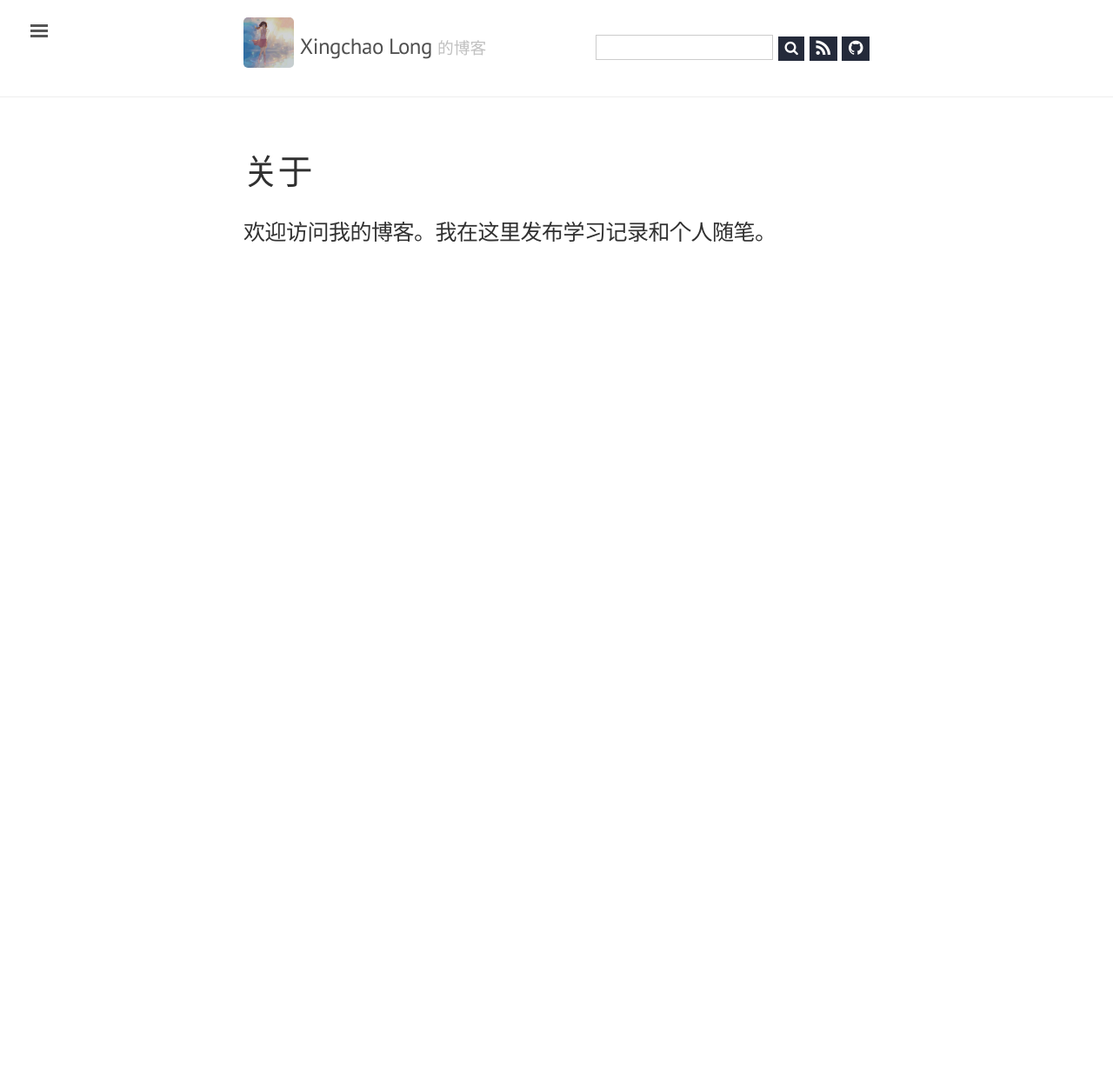
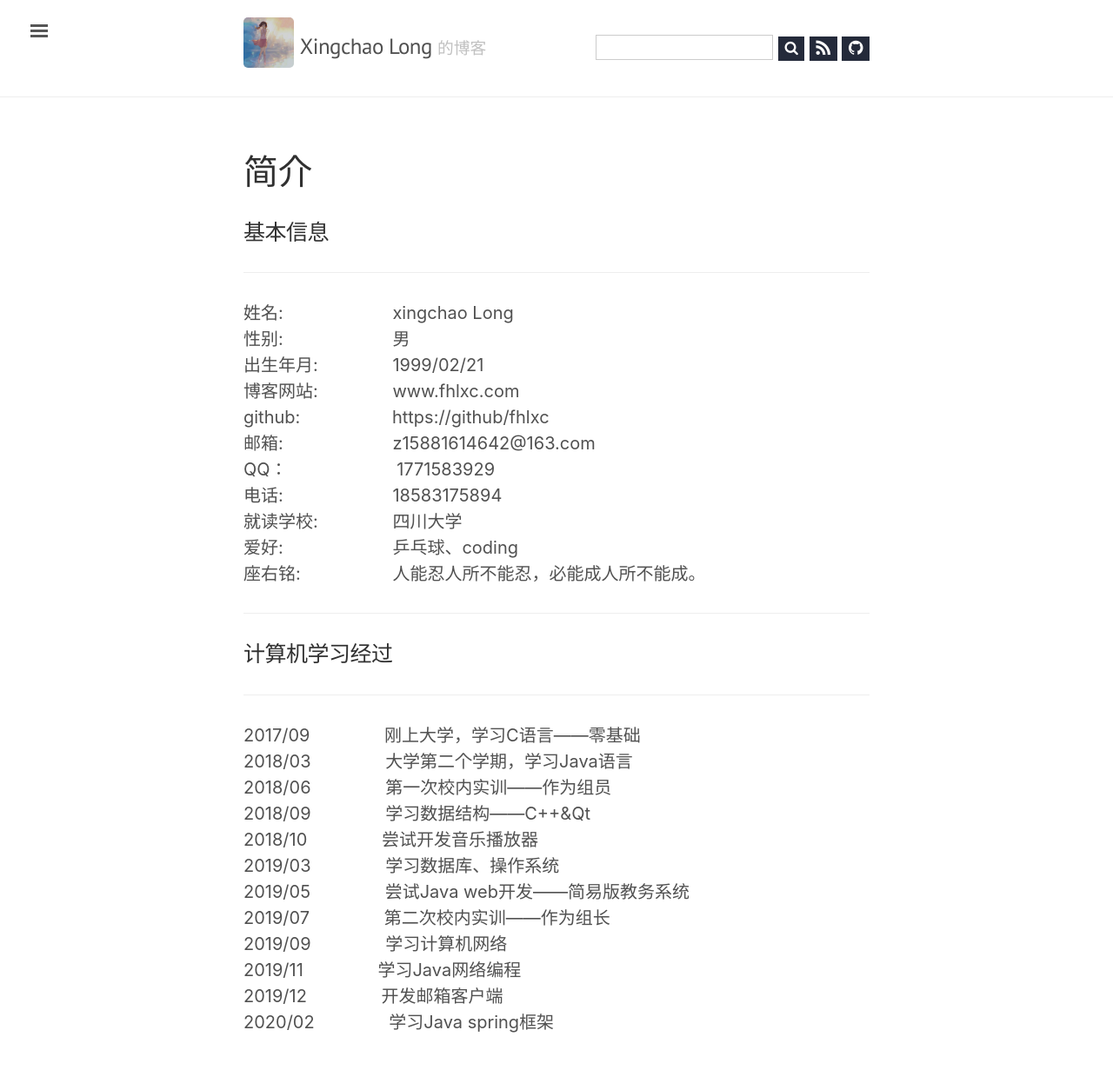
Before and after one commit to fhlxc/fhlxc.github.io, a Jekyll site: the page built from about.md, in a window 1280 px wide. Shown: the whole page at 87% size. Built offline with Jekyll 4.4.1, drawn with Linux system fonts in a browser that asks for light colours; nearby versions of some CDN libraries; some web fonts are replaced; before the commit the page ends 900 px from its top, so only the background shows below that.

Commit message:
博客已完成

```diff
--- a/_config.yml
+++ b/_config.yml
@@ -24,7 +24,7 @@ excerpt_separator: "\n\n\n"
 
 # Setup
 title:               Xingchao Long
-name:                Xingchao Long
+name:                fhlxc
 namecn:              龍
 tagline:             '的博客'
 description:         "个人博客"
--- a/about.md
+++ b/about.md
@@ -1,6 +1,33 @@
 ---
 layout: page
-title: 关于
+title: 简介
 ---
 
-### 欢迎访问我的博客。我在这里发布学习记录和个人随笔。
+### 基本信息
+- - -
+姓名:           &emsp;&emsp;&emsp;&emsp;&emsp;&emsp;xingchao Long
+性别:           &emsp;&emsp;&emsp;&emsp;&emsp;&emsp;男
+出生年月:       &emsp;&emsp;&emsp;&emsp;1999/02/21
+博客网站:       &emsp;&emsp;&emsp;&emsp;www.fhlxc.com
+github:        &emsp;&emsp;&emsp;&emsp;&emsp;https://github/fhlxc
+邮箱:          &emsp;&emsp;&emsp;&emsp;&emsp;&emsp;z15881614642@163.com
+QQ：           &emsp;&emsp;&emsp;&emsp;&emsp;&emsp;1771583929
+电话:          &emsp;&emsp;&emsp;&emsp;&emsp;&emsp;18583175894
+就读学校:      &emsp;&emsp;&emsp;&emsp;四川大学
+爱好:          &emsp;&emsp;&emsp;&emsp;&emsp;&emsp;乒乓球、coding
+座右铭:        &emsp;&emsp;&emsp;&emsp;&emsp;人能忍人所不能忍，必能成人所不能成。
+- - -
+### 计算机学习经过
+- - -
+2017/09    &emsp;&emsp;&emsp;&emsp;刚上大学，学习C语言——零基础
+2018/03    &emsp;&emsp;&emsp;&emsp;大学第二个学期，学习Java语言
+2018/06    &emsp;&emsp;&emsp;&emsp;第一次校内实训——作为组员
+2018/09    &emsp;&emsp;&emsp;&emsp;学习数据结构——C++&Qt
+2018/10    &emsp;&emsp;&emsp;&emsp;尝试开发音乐播放器
+2019/03    &emsp;&emsp;&emsp;&emsp;学习数据库、操作系统
+2019/05    &emsp;&emsp;&emsp;&emsp;尝试Java web开发——简易版教务系统
+2019/07    &emsp;&emsp;&emsp;&emsp;第二次校内实训——作为组长
+2019/09    &emsp;&emsp;&emsp;&emsp;学习计算机网络
+2019/11    &emsp;&emsp;&emsp;&emsp;学习Java网络编程
+2019/12    &emsp;&emsp;&emsp;&emsp;开发邮箱客户端
+2020/02    &emsp;&emsp;&emsp;&emsp;学习Java spring框架
```
